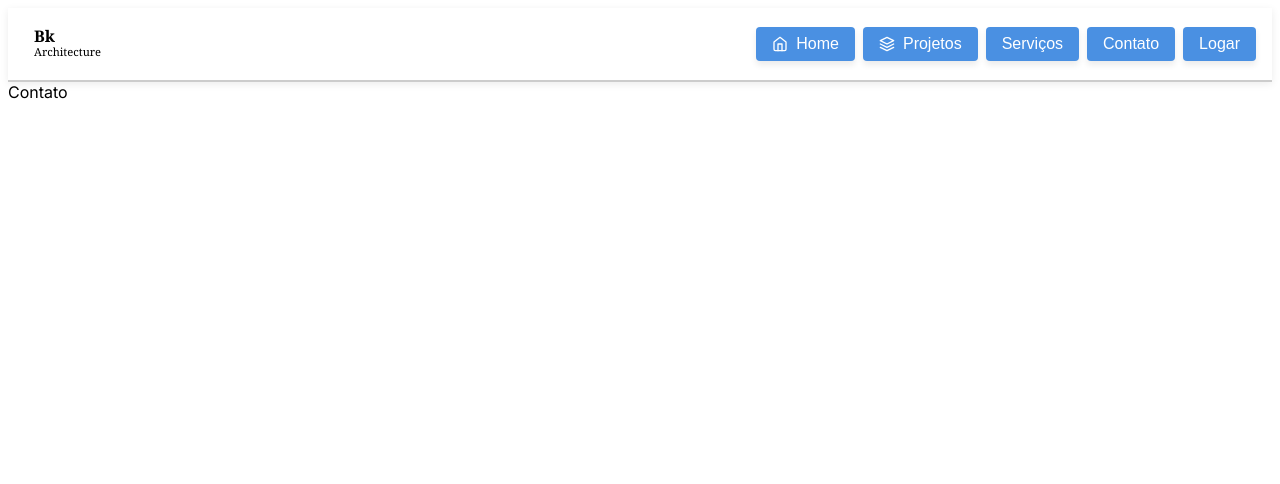
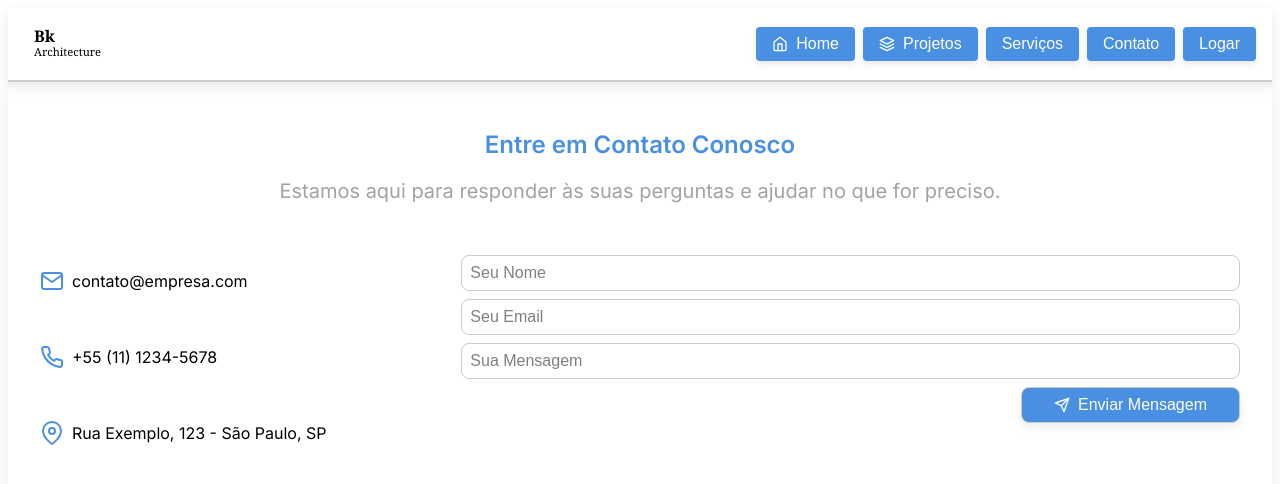
Before and after one commit to bernardo-kra/3DProject, a React (Vite) app in the folder 3DModel/: page /contact in a window 1280 px wide. Shown: the top 484 px of the page. Built offline with nearby package versions, Linux system fonts and the light colour scheme.

Commit message:
CU3D-3 Adjusting components

```diff
--- a/3DModel/src/App.jsx
+++ b/3DModel/src/App.jsx
@@ -10,6 +10,7 @@ import Home from "@components/Home/Home"
 import { Loading } from "@common"
 import MyProjects from "@components/Profile/MyProjects"
 import Profile from "@components/Profile/MyProfile"
+import ContactPage from "@components/Home/ContactPage"
 
 const ProtectedRoute = ({ element }) => {
   const { isAuthenticated, loading } = useAuth()
@@ -29,6 +30,7 @@ const App = () => {
     <div>
       {location.pathname !== "/login" && location.pathname !== "/register" && <Header />}
       <Routes>
+        <Route path="/" element={<Navigate to="/home" replace />} />
         <Route path="/home" element={<Home />} />
         <Route path="/projects" element={<ProtectedRoute element={<MyProjects />} />} />
         <Route path="/services" element={<ProtectedRoute element={<div>Serviços</div>} />} />
@@ -39,7 +41,7 @@ const App = () => {
         <Route path="/register" element={<AuthForm />} />
         <Route path="/login" element={<AuthForm />} />
         <Route path="/about" element={<div>Sobre</div>} />
-        <Route path="/contact" element={<div>Contato</div>} />
+        <Route path="/contact" element={<ContactPage />} />
         <Route path="/components" element={<PageTest />} />
       </Routes>
     </div>
--- /dev/null
+++ b/3DModel/src/components/Home/ContactPage/index.jsx
@@ -0,0 +1,109 @@
+import React, { useState } from 'react'
+import { Text, Button, Input } from '@common'
+import { motion } from 'framer-motion'
+import { FiMail, FiPhone, FiMapPin, FiSend } from 'react-icons/fi'
+import './styles.css'
+
+const ContactPage = () => {
+  const [formData, setFormData] = useState({
+    name: '',
+    email: '',
+    message: '',
+  })
+
+  const handleInputChange = (e) => {
+    const { name, value } = e.target
+    setFormData((prevData) => ({
+      ...prevData,
+      [name]: value,
+    }))
+  }
+
+  const handleSubmit = (e) => {
+    e.preventDefault()
+  }
+
+  return (
+    <div className="contact-page-container">
+      <motion.div
+        className="contact-header"
+        initial={{ opacity: 0, y: -30 }}
+        animate={{ opacity: 1, y: 0 }}
+        transition={{ duration: 0.8 }}
+      >
+        <Text element="h1" className="contact-title">
+          Entre em Contato Conosco
+        </Text>
+        <Text element="p" className="contact-subtitle">
+          Estamos aqui para responder às suas perguntas e ajudar no que for preciso.
+        </Text>
+      </motion.div>
+
+      <div className="contact-content">
+        <motion.div
+          className="contact-info"
+          initial={{ opacity: 0 }}
+          animate={{ opacity: 1 }}
+          transition={{ duration: 1 }}
+        >
+          <div className="contact-info-item">
+            <FiMail className="contact-icon" />
+            <Text element="p">contato@empresa.com</Text>
+          </div>
+          <div className="contact-info-item">
+            <FiPhone className="contact-icon" />
+            <Text element="p">+55 (11) 1234-5678</Text>
+          </div>
+          <div className="contact-info-item">
+            <FiMapPin className="contact-icon" />
+            <Text element="p">Rua Exemplo, 123 - São Paulo, SP</Text>
+          </div>
+        </motion.div>
+
+        <motion.form
+          className="contact-form"
+          onSubmit={handleSubmit}
+          initial={{ opacity: 0 }}
+          animate={{ opacity: 1 }}
+          transition={{ duration: 1.2 }}
+        >
+          <Input
+            type="text"
+            name="name"
+            placeholder="Seu Nome"
+            value={formData.name}
+            onChange={handleInputChange}
+            className="contact-input"
+            required
+          />
+          <Input
+            type="email"
+            name="email"
+            placeholder="Seu Email"
+            value={formData.email}
+            onChange={handleInputChange}
+            className="contact-input"
+            required
+          />
+          <Input
+            type="text"
+            name="message"
+            placeholder="Sua Mensagem"
+            value={formData.message}
+            onChange={handleInputChange}
+            className="contact-textarea"
+            required
+          />
+          <Button
+            type="submit"
+            text="Enviar Mensagem"
+            icon={<FiSend />}
+            className="contact-submit-button"
+          />
+        </motion.form>
+      </div>
+    </div>
+  )
+}
+
+export default ContactPage
--- /dev/null
+++ b/3DModel/src/components/Home/ContactPage/styles.css
@@ -0,0 +1,90 @@
+.contact-page-container {
+    width: 100%;
+    max-width: 1200px;
+    margin: auto;
+    padding: var(--padding-large);
+    display: flex;
+    flex-direction: column;
+    align-items: center;
+    background-color: var(--background-color);
+    box-shadow: 0 4px 20px var(--shadow-color);
+    border-radius: var(--border-radius-large);
+  }
+
+  .contact-header {
+    text-align: center;
+    margin-bottom: var(--margin-large);
+  }
+
+  .contact-title {
+    font-size: var(--font-size-large);
+    color: var(--primary-color);
+    margin-bottom: var(--margin-small);
+  }
+
+  .contact-subtitle {
+    font-size: var(--font-size-medium);
+    color: var(--muted-color);
+  }
+
+  .contact-content {
+    display: flex;
+    gap: var(--margin-large);
+    width: 100%;
+    flex-wrap: wrap;
+    justify-content: space-between;
+  }
+
+  .contact-info {
+    flex: 1;
+    min-width: 280px;
+  }
+
+  .contact-info-item {
+    display: flex;
+    align-items: center;
+    gap: var(--margin-small);
+    margin-bottom: var(--margin-medium);
+  }
+
+  .contact-icon {
+    font-size: 1.5rem;
+    color: var(--primary-color);
+  }
+
+  .contact-form {
+    flex: 2;
+    display: flex;
+    flex-direction: column;
+    gap: var(--margin-small);
+    width: 100%;
+  }
+
+  .contact-input,
+  .contact-textarea {
+    padding: var(--padding-small);
+    border: 1px solid var(--border-color);
+    border-radius: var(--border-radius-base);
+    font-size: var(--font-size-base);
+    transition: border-color 0.3s;
+  }
+
+  .contact-input:focus,
+  .contact-textarea:focus {
+    border-color: var(--primary-color);
+  }
+
+  .contact-submit-button {
+    align-self: end;
+    background-color: var(--primary-color);
+    color: var(--button-text-color);
+    padding: var(--padding-small) var(--padding-large);
+    border-radius: var(--border-radius-base);
+    box-shadow: 0 4px 10px var(--shadow-color);
+    transition: transform 0.3s ease, background-color 0.3s ease;
+  }
+
+  .contact-submit-button:hover {
+    transform: translateY(-3px);
+    background-color: var(--button-hover-color);
+  }
--- a/3DModel/src/components/Home/Header/index.jsx
+++ b/3DModel/src/components/Home/Header/index.jsx
@@ -4,6 +4,7 @@ import { useNavigate } from "react-router-dom"
 import { Button } from "@common"
 import { FiUser, FiLogOut, FiHome, FiPlusSquare, FiSettings, FiLayers, FiFolder } from "react-icons/fi"
 import BKArchitectureLogo from "@common/Logo"
+import { motion } from "framer-motion"
 import "./styles.css"
 
 const Header = () => {
@@ -41,7 +42,7 @@ const Header = () => {
   }, [])
 
   return (
-    <header className="Header">
+    <motion.header className="Header" initial={{ y: -100 }} animate={{ y: 0 }} transition={{ duration: 0.8 }}>
       <div className="Header-content">
         <div className="Header-logo" onClick={() => navigate("/home")}>
           <BKArchitectureLogo size={40} />
@@ -68,14 +69,19 @@ const Header = () => {
                 <p className="Header-username">{user?.firstName || "Usuário"}</p>
               </div>
               {menuOpen && (
-                <div ref={menuRef} className={`Header-menu`}>
+                <motion.div
+                  ref={menuRef}
+                  className={`Header-menu`}
+                  initial={{ opacity: 0, y: -10 }}
+                  animate={{ opacity: 1, y: 0 }}
+                  transition={{ duration: 0.4 }}
+                >
                   <Button text="Meu Perfil" icon={<FiUser />} onClick={() => navigate("/my-profile")} />
                   <Button text="Meus Projetos" icon={<FiFolder />} onClick={() => navigate("/projects")} />
                   <Button text="Adicionar Projeto" icon={<FiPlusSquare />} onClick={() => navigate("/create-project")} />
                   <Button text="Preferências" icon={<FiSettings />} onClick={() => navigate("/preferencias")} />
                   <Button text="Logout" icon={<FiLogOut />} onClick={handleLogout} />
-                </div>
-
+                </motion.div>
               )}
             </div>
           ) : (
@@ -83,7 +89,7 @@ const Header = () => {
           )}
         </nav>
       </div>
-    </header>
+    </motion.header>
   )
 }
 
--- a/3DModel/src/components/Profile/MyProfile/styles.css
+++ b/3DModel/src/components/Profile/MyProfile/styles.css
@@ -97,7 +97,7 @@
     transform: translateY(0);
 }
 
-.Profile-imagePreview{
+.Profile-imagePreview {
     width: 120px;
     height: 120px;
     object-fit: cover;
@@ -105,4 +105,28 @@
     margin-top: var(--margin-medium);
     box-shadow: 0 4px 6px var(--shadow-color);
     border: 2px solid var(--border-color);
-  }
+}
+
+.Profile-themeSwitcher {
+    width: 100%;
+    display: flex;
+    align-items: center;
+    flex-direction: column;
+    margin-top: 30px;
+    text-align: center;
+}
+
+.Profile-themeButtons {
+    display: flex;
+    justify-content: center;
+    gap: 10px;
+    margin-top: 15px;
+}
+
+.Profile-themeButtons button {
+    padding: 10px 20px;
+    font-size: 14px;
+    cursor: pointer;
+    border-radius: 5px;
+    border: none;
+}
--- a/3DModel/src/components/ThreeDModal/styles.css
+++ b/3DModel/src/components/ThreeDModal/styles.css
@@ -53,8 +53,8 @@
     color: white;
     border: none;
     border-radius: 50%;
-    width: 36px;
-    height: 36px;
+    width: 40px;
+    height: 40px;
     cursor: pointer;
     font-size: 18px;
     display: flex;
```
Also changed, not shown: 3DModel/src/components/Home/Header/styles.css (+19 -54 lines), 3DModel/src/components/Home/Home/index.jsx (+24 -30 lines), 3DModel/src/components/Home/Home/styles.css (+48 -7 lines), 3DModel/src/components/Profile/MyProfile/index.jsx (+16 -7 lines), 3DModel/src/components/common/Carousel/index.jsx (+25 -5 lines), 3DModel/src/components/common/Carousel/styles.css (+41 -12 lines).
